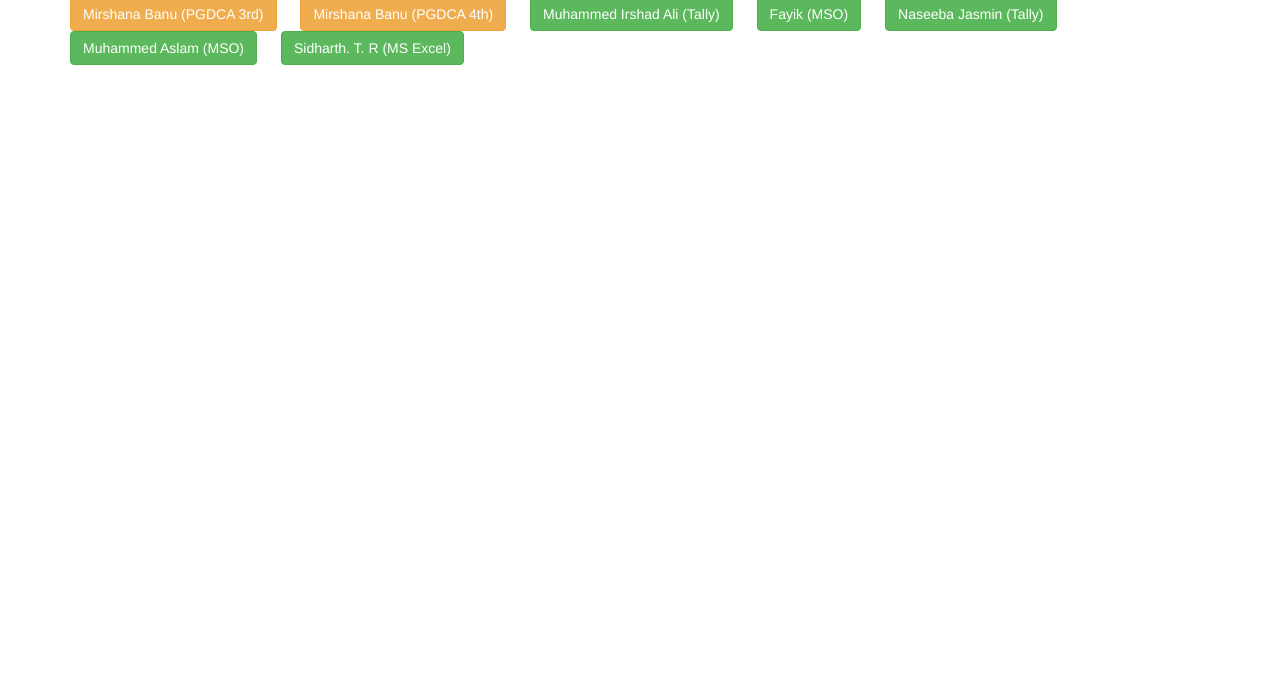
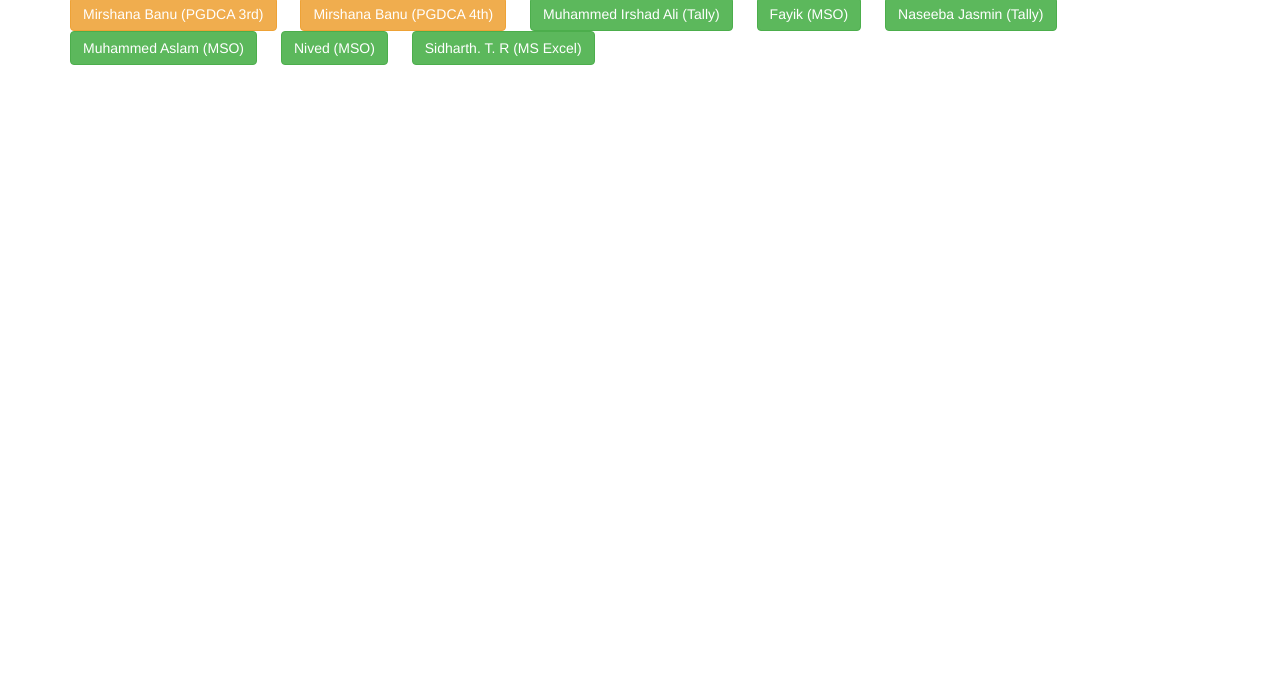
Before and after one commit to icsindia/ics, a plain HTML site: page index.html in a window 1280 px wide. Shown: the part 100-800 px from the top of the page. Drawn offline with nearby package versions, Linux system fonts and the light colour scheme.

Commit message:
Update index.html

```diff
--- a/index.html
+++ b/index.html
@@ -30,6 +30,7 @@
      <a href="https://quizzory.in/id/61879450840b910f121bb87c"><button type="button" class="btn btn-success">Fayik (MSO)</button></a>
    <a href="https://quizzory.in/id/61aa5c5c6aab550e80806e46"><button type="button" class="btn btn-success">Naseeba Jasmin (Tally)</button></a>
      <a href="https://quizzory.in/id/61879450840b910f121bb87c"><button type="button" class="btn btn-success">Muhammed Aslam (MSO)</button></a>
+  <a href="https://quizzory.in/id/61879450840b910f121bb87c"><button type="button" class="btn btn-success">Nived (MSO)</button></a>
    <a href="https://quizzory.in/id/61b2446a927fe151ac50f91c"><button type="button" class="btn btn-success">Sidharth. T. R (MS Excel)</button></a>
 
   <!-- <button type="button" class="btn btn-primary">Primary</button>
```
